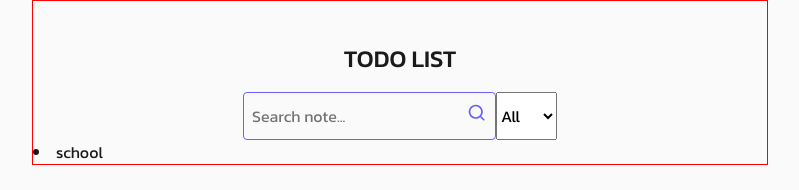
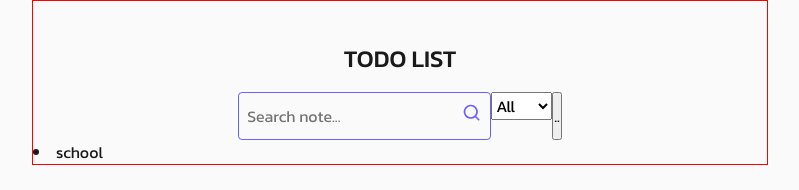
Before and after one commit to mohammadforutan/L1.mohammadforutan.ir, a React (Vite) app: page / in a window 1280 px wide. Shown: the top 190 px of the page, without its empty margins (240-1039 px from the left). Built offline with nearby package versions, Linux system fonts and the light colour scheme.

Commit message:
[UPDATE]

```diff
--- a/src/components/Toolbar/Toolbar.tsx
+++ b/src/components/Toolbar/Toolbar.tsx
@@ -2,6 +2,7 @@ import { ReactNode } from "react";
 import styles from "./Toolbar.module.css";
 import TextInput from "../TextInput/TextInput";
 import MingcuteSearchLine from "../../icons/MingcuteSearchLine";
+import Select from "../Select/Select";
 
 export default function Toolbar(): ReactNode {
   return (
@@ -12,11 +13,16 @@ export default function Toolbar(): ReactNode {
         /*  ctlr + space = suggest all props*/
       />
 
-      <select name="" id="">
-        <option value="all">All</option>
-        <option value="good">Good</option>
-        <option value="bad">Bad</option>
-      </select>
+      <Select
+        options={[
+          { value: "all", label: "All" },
+          { value: "good", label: "Good" },
+          { value: "bad", label: "Bad" },
+        ]}
+      />
+      <button>..</button>
     </div>
   );
 }
+
+// web dev simplyfy channel on youtube custom select component
```
